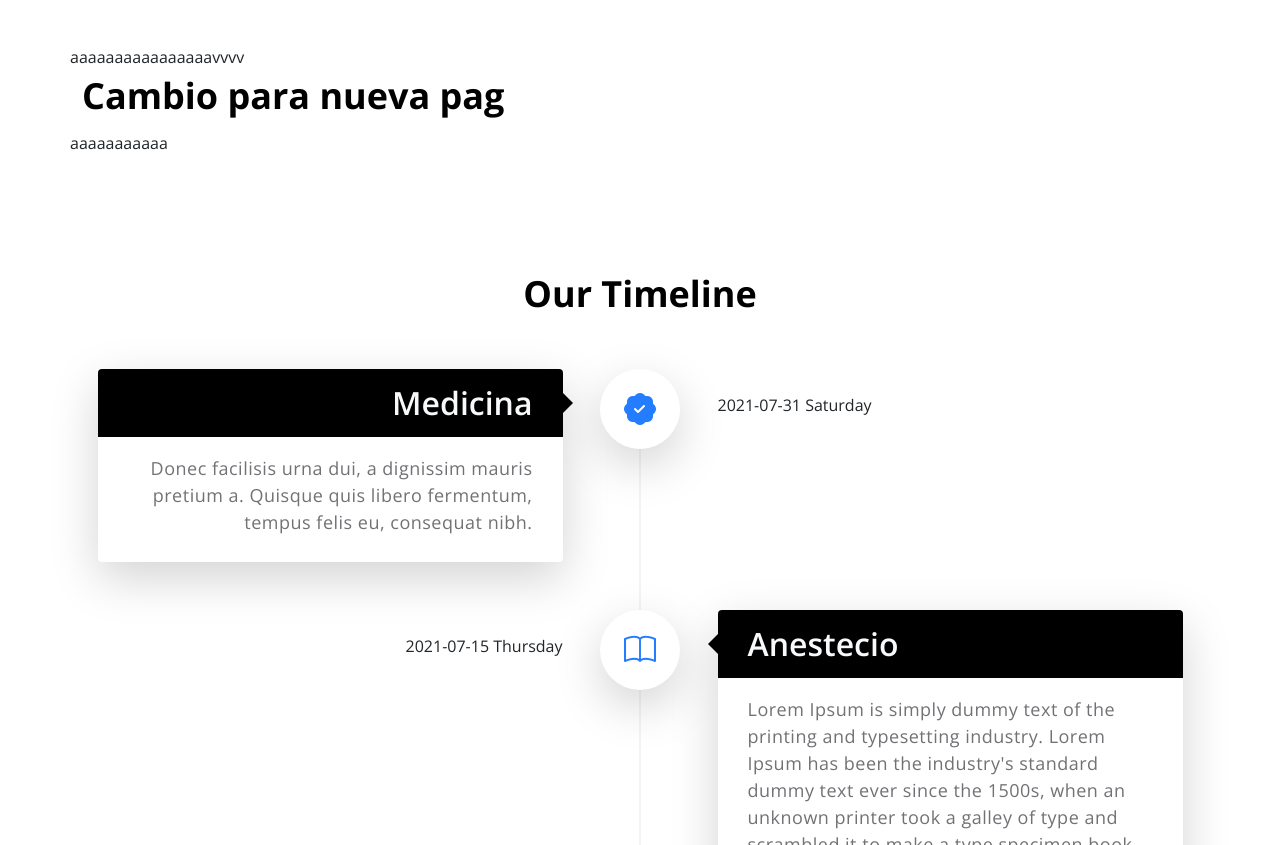
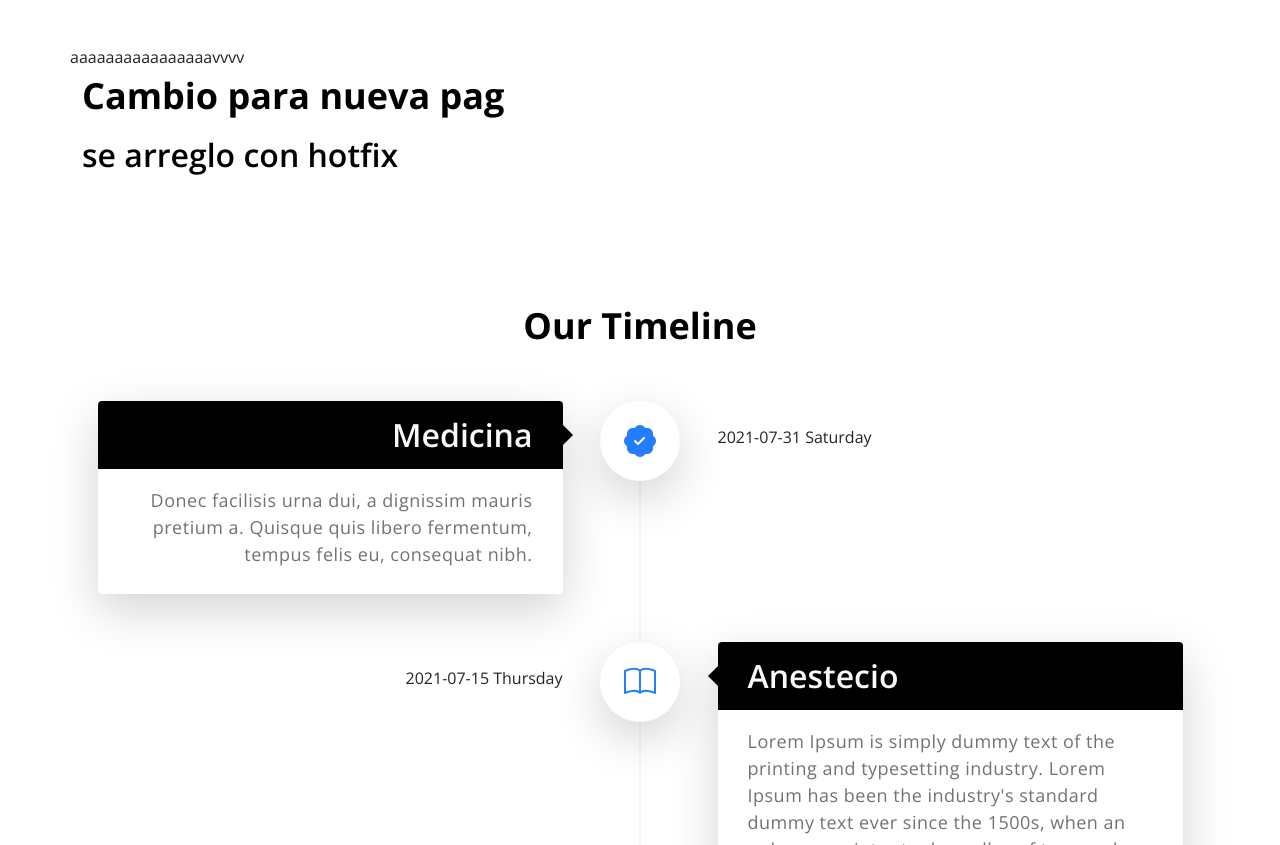
Before and after one commit to diegusweb/cursosample, a plain HTML site: page index.html in a window 1280 px wide. Shown: the part 1360-2205 px from the top of the page. Drawn offline with nearby package versions, Linux system fonts and the light colour scheme.

Commit message:
fixed title

```diff
--- a/index.html
+++ b/index.html
@@ -156,7 +156,7 @@ https://templatemo.com/tm-566-medic-care
             <section class="gallery">
                 <div class="container">
                     <div class="row">
-aaaaaaaaaaaaaaaavvvv     <h2>Cambio para nueva pag</h2>        aaaaaaaaaaa
+aaaaaaaaaaaaaaaavvvv     <h2>Cambio para nueva pag</h2>        <h3>se arreglo con hotfix</h3>
 
 
                     </div>
```
